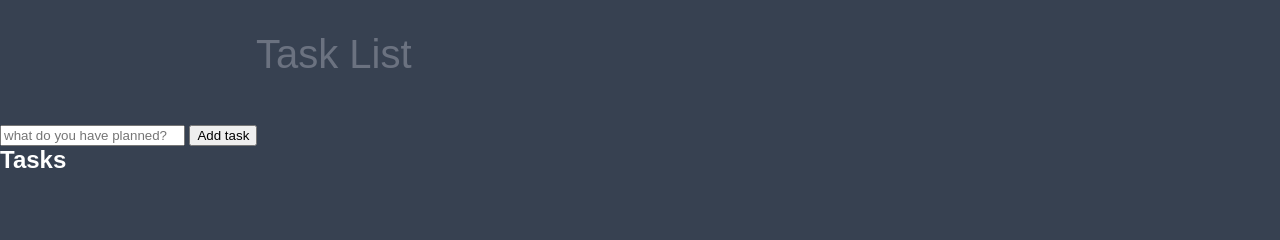
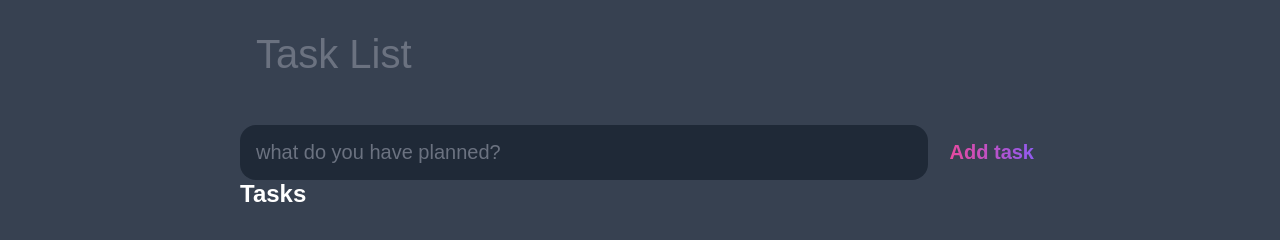
Before and after one commit to assaad-ali/Task-List, a plain HTML site: page index.html in a window 1280 px wide. Drawn offline with Linux system fonts and the light colour scheme.

Commit message:
Add styles to the form

```diff
--- a/index.html
+++ b/index.html
@@ -17,11 +17,11 @@
                     <input
                             type="text"
                             id="new-task-input"
-                            name="plnew-task-input"
+                            name="new-task-input"
                             placeholder="what do you have planned?" />
                     <input
                             type="submit"
-                            id="new-task-input"
+                            id="new-task-submit"
                             value="Add task" />
                 </form>
                 <section class="task-list">
--- a/style.css
+++ b/style.css
@@ -35,3 +35,55 @@ header h1 {
     color: var(--grey);
     margin-bottom: 1rem;
 }
+
+main {
+    flex: 1 1 0%;
+    max-width: 800px;
+    width: 100%;
+    margin: 0 auto;
+}
+
+input, button {
+    appearance: none;
+    border: none;
+    outline: none;
+    background: none;
+}
+
+#new-task-form {
+    display: flex;
+}
+
+#new-task-input {
+    flex: 1 1 0%;
+    background-color: var(--darker);
+    padding: 1rem;
+    border-radius: 1rem;
+    margin-right: 1rem;
+    color: var(--light);
+    font-size: 1.25rem;
+}
+
+#new-task-input::placeholder {
+    color: var(--grey)
+}
+
+#new-task-submit {
+    color: var(--pink);
+    font-size: 1.25rem;
+    font-weight: 700;
+    background-image: linear-gradient(to right, var(--pink), var(--purple));
+    -webkit-background-clip: text;
+    -webkit-text-fill-color: transparent;
+    cursor: pointer;
+    transition: 1.2s;
+}
+
+#new-task-submit:hover {
+    opacity: 0.8;
+    background-image: linear-gradient(to left, rgb(89, 146, 243), rgb(137, 137, 224), rgb(34, 190, 251));
+}
+
+#new-task-submit:active {
+    opacity: 0.4;
+}
```
